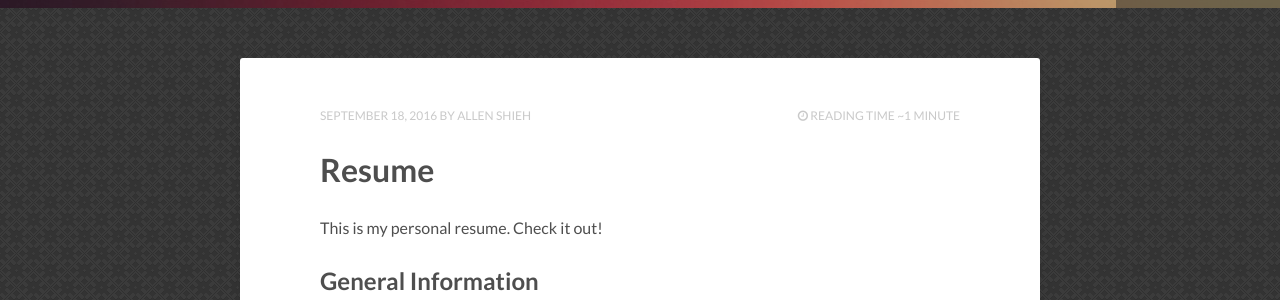
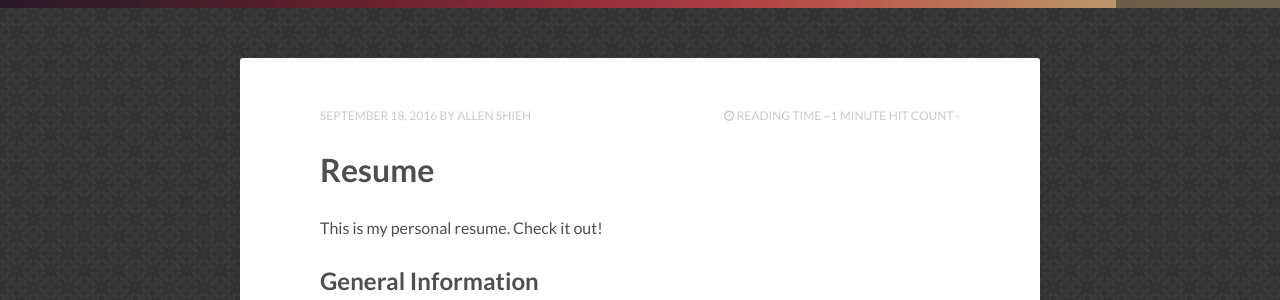
Before and after one commit to AllenShieh/AllenShieh.github.io, a Jekyll site: the page built from index.html, in a window 1280 px wide and 900 px high. Shown: the part 392-692 px from the top of the window. Built offline with Jekyll 4.4.1, drawn with Linux system fonts in a browser that asks for light colours; nearby versions of some CDN libraries; the list of posts is cut into pages by our own code; some of the changed text lies outside the part shown.

Commit message:
hit time

```diff
--- a/index.html
+++ b/index.html
@@ -24,6 +24,7 @@ image:
       <span class="entry-reading-time">
         <i class="fa fa-clock-o"></i>
         {% include read-time-index.html %}
+        {% include hit-counter.html %}
       </span><!-- /.entry-reading-time -->
       {% endif %}
     </div><!-- /.entry-meta -->
@@ -36,9 +37,6 @@ image:
   <div class="entry-content">
     {{ post.content }}
   </div><!-- /.entry-content -->
-  <span class="hit-counter">
-    {% include hit-counter.html %}
-  </span>
 </article><!-- /.hentry -->
 {% endfor %}
 
```
